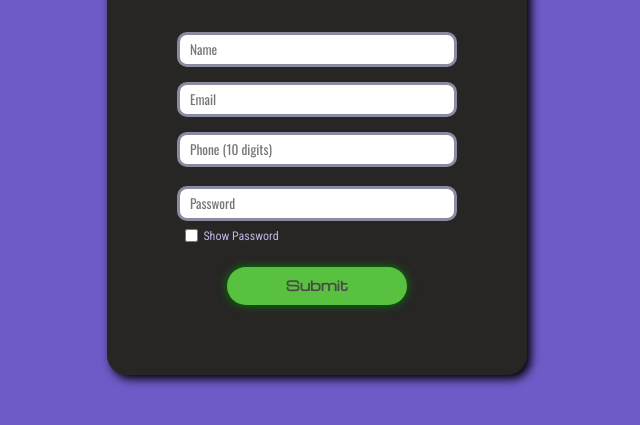
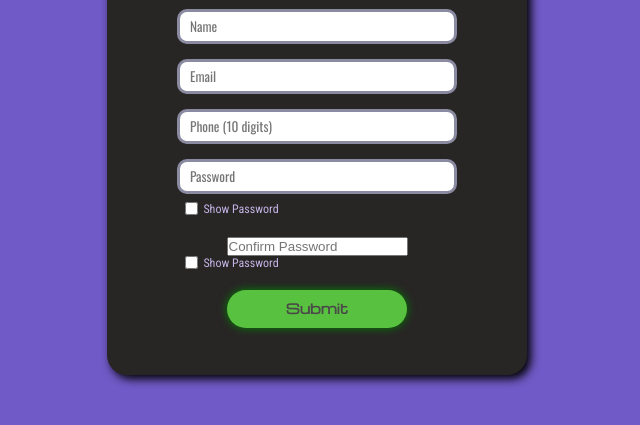
Before and after one commit to JayantDewangan/Form-Validation-System-Project, a plain HTML site: page index.html in a window 1280 px wide. Shown: the part 275-700 px from the top of the page, without its empty margins (323-963 px from the left). Drawn offline with nearby package versions, Linux system fonts and the light colour scheme.

Commit message:
index.html

```diff
--- a/index.html
+++ b/index.html
@@ -25,13 +25,20 @@
                     <input type="email" id="email" placeholder="Email" required />
                 </div>
                 <div id="phone-div">
-                    <input type="text" id="phone" placeholder="Phone (10 digits)" required />
+                    <input type="text" id="phone" placeholder="Phone (10 digits)" maxlength="10" required />
                 </div>
                 <div id="password-div">
                     <input type="password" id="password" placeholder="Password" required />
                     <div id="show">
                         <input type="checkbox" id="togglePassword" />
                         <label for="togglePassword">Show Password</label>
+                    </div>
+                </div>
+                <div id="confirm-password-div">
+                    <input type="password" id="confirmPassword" placeholder="Confirm Password" required />
+                    <div id="show">
+                        <input type="checkbox" id="toggleConfirm" />
+                        <label for="toggleConfirm">Show Password</label>
                     </div>
                 </div>
                 <div id="submit-div">
```
